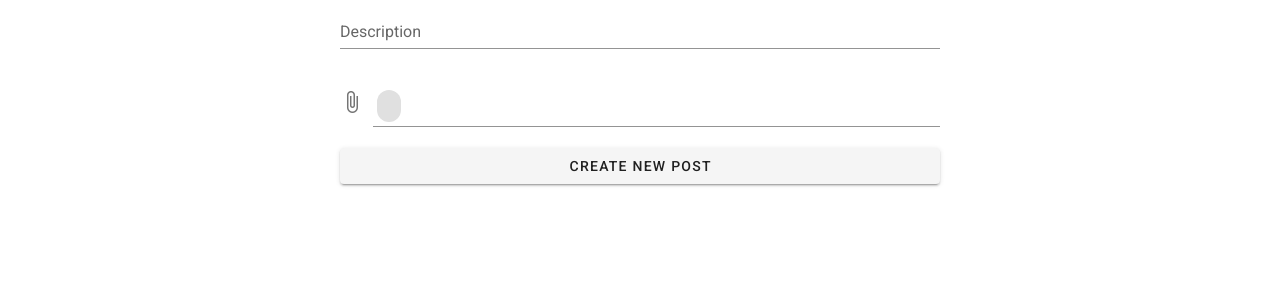
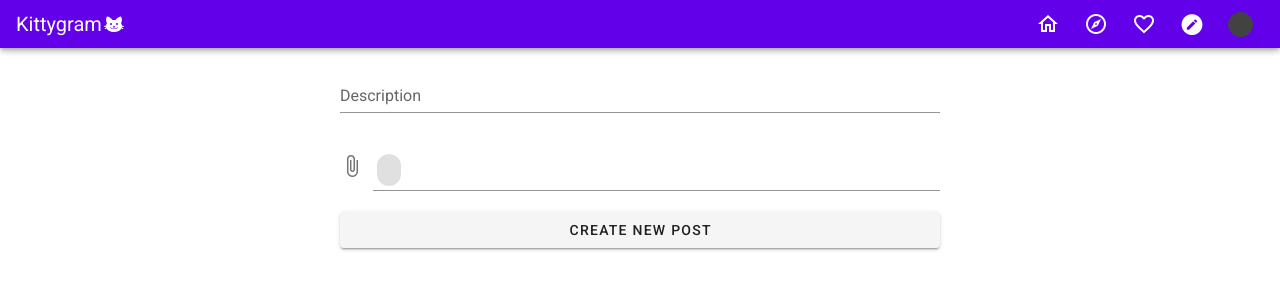
Before and after one commit to Wodnyan/Kittygram, a Vue app in the folder client/: page /new-post in a window 1280 px wide. Shown: the top 300 px of the page. Built offline with nearby package versions, Linux system fonts and the light colour scheme.

Commit message:
feat: added nav to CreateNewPost, indicate current path in nav

```diff
--- a/client/src/components/Nav/Nav.vue
+++ b/client/src/components/Nav/Nav.vue
@@ -1,6 +1,5 @@
 <template>
-  <div>
-    <v-app-bar fixed color="deep-purple accent-4" dense dark>
+  <v-app-bar class="nav" fixed color="deep-purple accent-4" dense dark>
     <v-toolbar-title>Kittygram</v-toolbar-title>
     <v-icon>mdi-cat</v-icon>
 
@@ -8,25 +7,31 @@
 
     <router-link to="/">
       <v-btn icon>
-          <v-icon>mdi-home</v-icon>
+        <v-icon>{{ setIcon("/", "mdi-home", "mdi-home-outline") }}</v-icon>
       </v-btn>
     </router-link>
 
     <router-link to="/explore">
       <v-btn icon>
-          <v-icon>mdi-compass</v-icon>
+        <v-icon>{{
+          setIcon("/explore", "mdi-compass", "mdi-compass-outline")
+        }}</v-icon>
       </v-btn>
     </router-link>
 
     <router-link to="/liked">
       <v-btn icon>
-          <v-icon>mdi-heart</v-icon>
+        <v-icon>{{
+          setIcon("/liked", "mdi-heart", "mdi-heart-outline")
+        }}</v-icon>
       </v-btn>
     </router-link>
 
     <router-link to="/new-post">
       <v-btn icon>
-          <v-icon size="25">mdi-pencil-circle</v-icon>
+        <v-icon size="25">{{
+          setIcon("/new-post", "mdi-pencil-circle", "mdi-pencil-circle-outline")
+        }}</v-icon>
       </v-btn>
     </router-link>
 
@@ -36,13 +41,18 @@
       </v-btn>
     </router-link>
   </v-app-bar>
-  </div>
 </template>
 
-<script>
+<script lang="ts">
 import Vue from "vue";
 
-export default Vue.extend({});
+export default Vue.extend({
+  methods: {
+    setIcon(path: string, active: string, inActive: string) {
+      return this.$router.currentRoute.path === path ? active : inActive;
+    },
+  },
+});
 </script>
 
 <style lang="scss" scoped></style>
--- a/client/src/views/CreateNewPost.vue
+++ b/client/src/views/CreateNewPost.vue
@@ -1,15 +1,19 @@
 <template>
-  <v-form class="form" @submit.prevent="onSubmit">
-    <v-text-field label="Description" v-model="description"></v-text-field>
-    <v-file-input v-model="file" chips truncate-length="15"></v-file-input>
-    <v-btn block type="submit">Create new post</v-btn>
-  </v-form>
+  <div class="mt-16">
+    <Nav />
+    <v-form class="form" @submit.prevent="onSubmit">
+      <v-text-field label="Description" v-model="description"></v-text-field>
+      <v-file-input v-model="file" chips truncate-length="15"></v-file-input>
+      <v-btn block type="submit">Create new post</v-btn>
+    </v-form>
+  </div>
 </template>
 
 <script lang="ts">
 /* eslint-disable  @typescript-eslint/no-explicit-any */
 import Vue from "vue";
 import { createPost } from "@/lib/api/posts";
+import Nav from "@/components/Nav/Nav.vue";
 
 export default Vue.extend({
   data() {
@@ -17,6 +21,9 @@ export default Vue.extend({
       description: "",
       file: "",
     };
+  },
+  components: {
+    Nav,
   },
   methods: {
     async onSubmit() {
```
Lines whose indentation alone changed are shown as unchanged.
